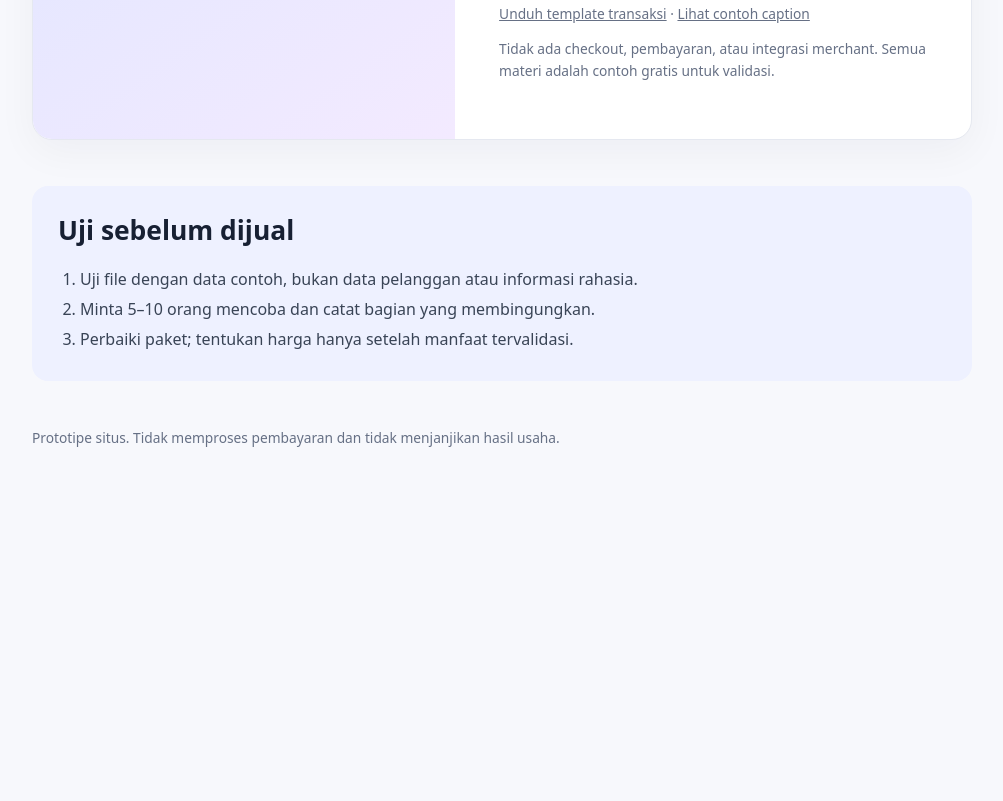
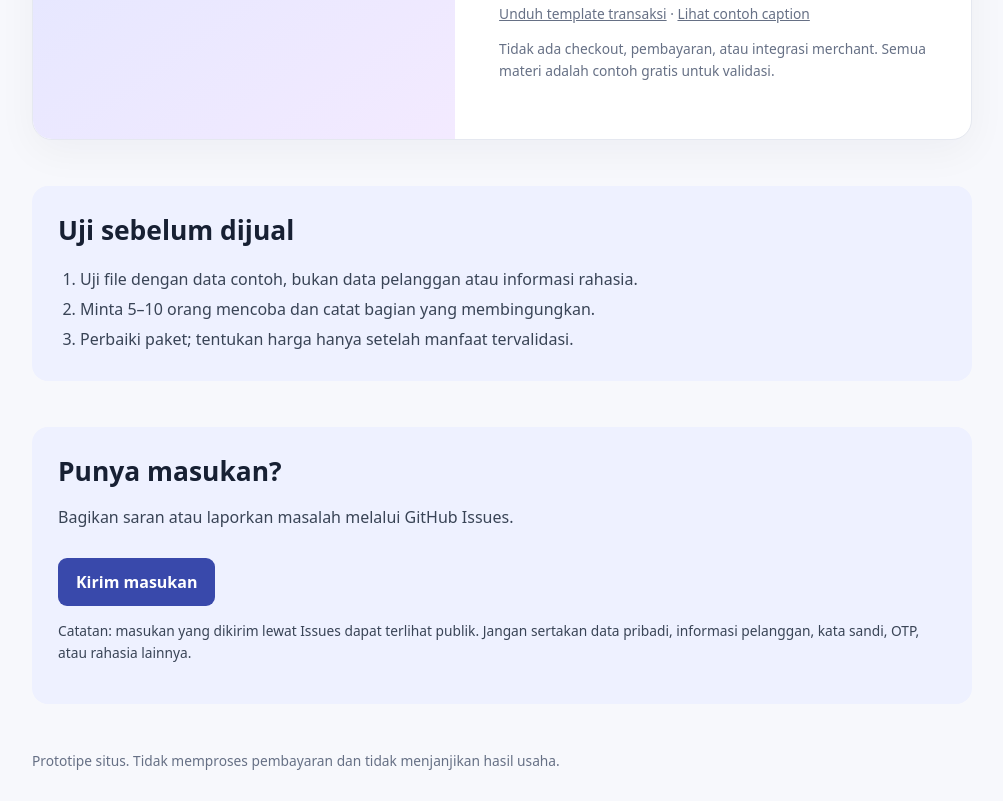
Before and after one commit to Stuqoa69/usaharapi-site, a plain HTML site: page index.html in a window 1280 px wide. Shown: the part 895-1696 px from the top of the page, without its empty margins (138-1141 px from the left). Before the commit the page ends 1373 px from the top, so only its background shows below. Drawn offline with Linux system fonts and the light colour scheme.

Commit message:
Tambahkan tautan masukan publik dengan peringatan privasi

```diff
--- a/catalog.css
+++ b/catalog.css
@@ -21,8 +21,9 @@ h2 { margin: 8px 0 12px; font-size: 1.65rem; }
 .button { display: inline-block; margin-top: 12px; padding: 13px 18px; border-radius: 9px; background: #3949ab; color: white; font-weight: 750; text-decoration: none; }
 .button:hover { background: #2e3c92; }
 .small, footer { color: #667085; font-size: .86rem; line-height: 1.55; }
-.steps { margin: 46px 0; padding: 26px; border-radius: 16px; background: #eef1ff; }
-.steps h2 { margin-top: 0; }
+.steps, .feedback { margin: 46px 0; padding: 26px; border-radius: 16px; background: #eef1ff; }
+.steps h2, .feedback h2 { margin-top: 0; }
 .steps ol { margin-bottom: 0; padding-left: 22px; color: #394456; line-height: 1.9; }
+.feedback p { color: #394456; line-height: 1.6; }
 footer { margin: 30px 0; }
 @media (max-width: 640px) { .top { align-items: flex-start; padding: 18px 0; } .hero { padding: 42px 0 28px; } .product { grid-template-columns: 1fr; } .product-art { min-height: 210px; } }
--- a/index.html
+++ b/index.html
@@ -41,6 +41,12 @@
         <li>Perbaiki paket; tentukan harga hanya setelah manfaat tervalidasi.</li>
       </ol>
     </section>
+    <section class="feedback" aria-labelledby="feedback-title">
+      <h2 id="feedback-title">Punya masukan?</h2>
+      <p>Bagikan saran atau laporkan masalah melalui GitHub Issues.</p>
+      <a class="button" href="https://github.com/Stuqoa69/usaharapi-site/issues/new">Kirim masukan</a>
+      <p class="small">Catatan: masukan yang dikirim lewat Issues dapat terlihat publik. Jangan sertakan data pribadi, informasi pelanggan, kata sandi, OTP, atau rahasia lainnya.</p>
+    </section>
     <footer>Prototipe situs. Tidak memproses pembayaran dan tidak menjanjikan hasil usaha.</footer>
   </main>
 </body>
```
